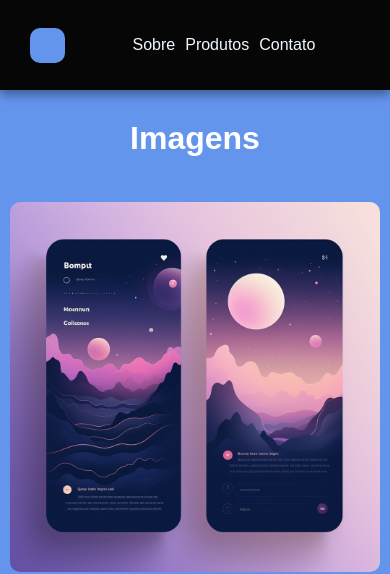
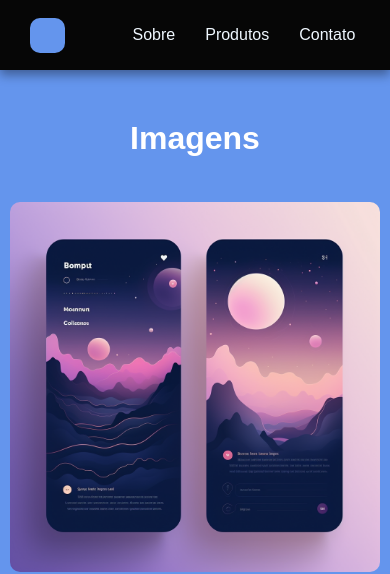
Before and after one commit to claudioaraujocodes/treinocss, a plain HTML site: page index.html in a window 390 px wide. Shown: the top 574 px of the page. Drawn offline with Linux system fonts and the light colour scheme.

Commit message:
Ajuste pseudo final do mobile

```diff
--- a/index.html
+++ b/index.html
@@ -23,9 +23,9 @@
             <div class="logo"></div>
 
             <div class="alt-menu">
-                <a href="#">Sobre</a>
-                <a href="#">Produtos</a>
-                <a href="#">Contato</a>
+                <a  class="link" href="#">Sobre</a>
+                <a class="link" href="#">Produtos</a>
+                <a class="link" href="#">Contato</a>
 
 
             </div>
--- a/style.css
+++ b/style.css
@@ -38,8 +38,55 @@
     display: none;
 }
 
+@media screen and (max-width: 425px) {
 
-@media screen and (max-width: 425px) {
+
+    .logo {
+        width: 35px;
+        height: 35px;
+        border-radius: 10px;
+        background-color: cornflowerblue;
+        margin-left: -30px;
+    }
+
+
+    .menu li a {
+        display: none;
+    }
+    .menu {
+        display: none;
+    }
+    .alt-menu {
+        display: flex;
+        flex-direction: row;
+        color: aliceblue;
+        width: 180px;
+    }
+
+    .alt-menu a {
+        color: aliceblue;
+        text-decoration: none;
+        padding: 5px;
+        border-radius: 5px;
+    }
+
+    .alt-menu a:hover {
+        color: aliceblue;
+        text-decoration: none;
+        background-color: rgb(55, 55, 55);
+    }
+
+
+
+    .link {
+        margin-left: 20px;
+    }
+}
+
+
+@media screen and (max-width: 375px) {
+
+
 
     .topo {
 
@@ -52,7 +99,6 @@
         width: 100%;
         height: 90px;
         background-color: rgb(6, 6, 6);
-
         box-shadow: 0px 5px 10px rgba(0, 0, 0, 0.374);
 
 
@@ -62,21 +108,17 @@
         display: none;
     }
 
-    .alt-menu a:hover {
-        color: aliceblue;
-        text-decoration: none;
-        background-color: rgb(55, 55, 55);
+    .link {
+        margin-left: 6px;
     }
+
 
     .logo {
         width: 35px;
         height: 35px;
         border-radius: 10px;
         background-color: cornflowerblue;
-        margin-left: -20px;
-
-
-
+        margin-left: -30px;
     }
 
     .menu {
@@ -87,7 +129,7 @@
         display: flex;
         flex-direction: row;
         color: aliceblue;
-        width: 200px;
+        width: 180px;
     }
 
     .alt-menu a {
@@ -95,6 +137,12 @@
         text-decoration: none;
         padding: 5px;
         border-radius: 5px;
+    }
+
+    .alt-menu a:hover {
+        color: aliceblue;
+        text-decoration: none;
+        background-color: rgb(55, 55, 55);
     }
 }
 
```
